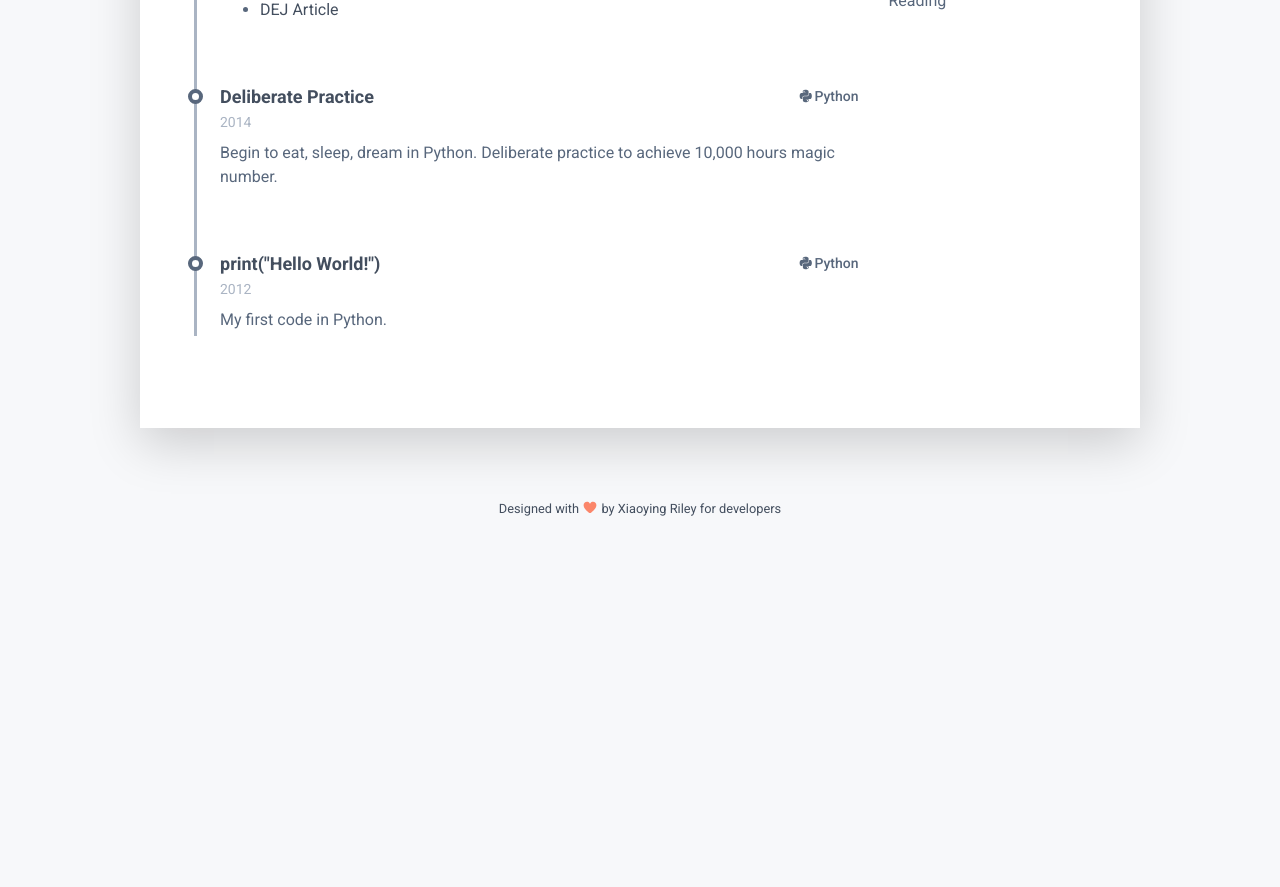
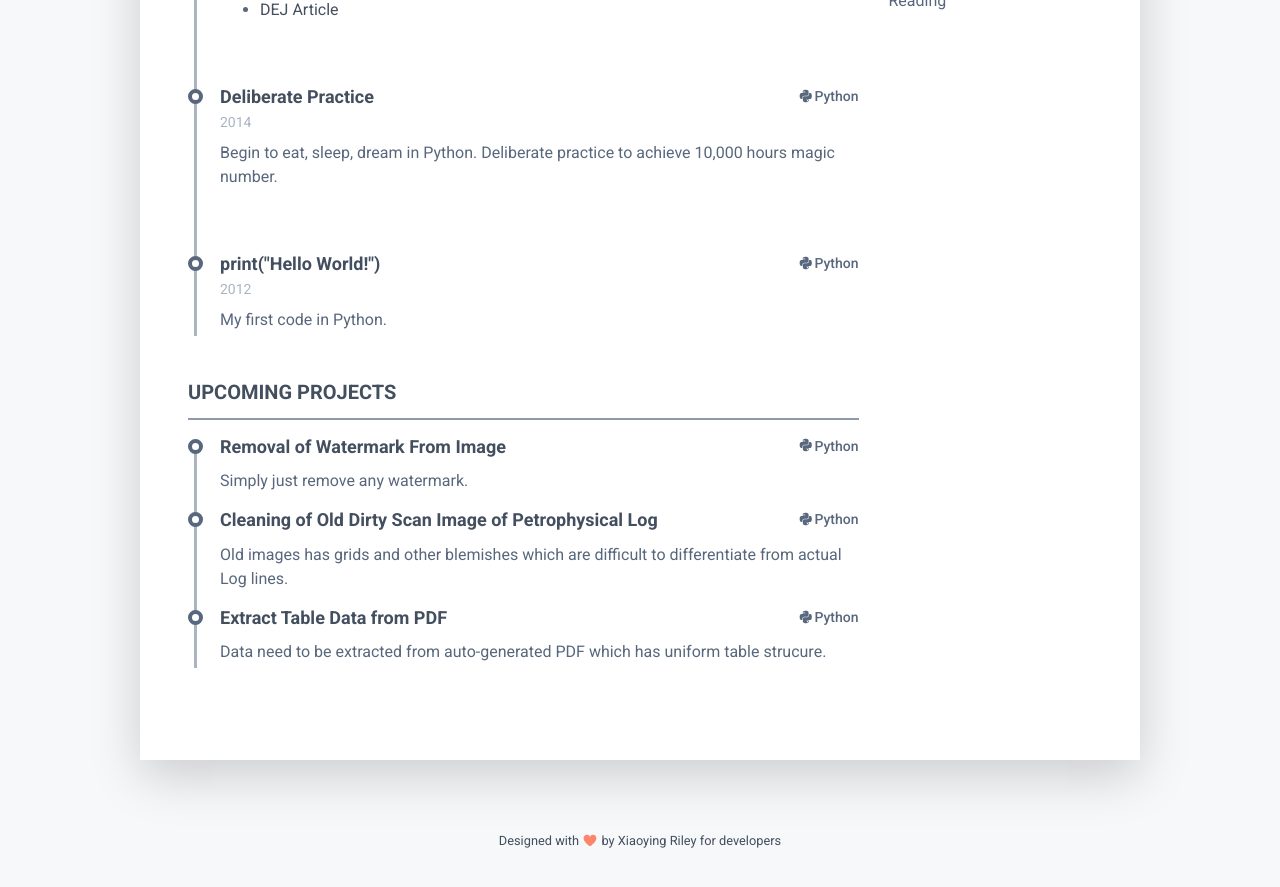
Before and after one commit to elvinado/elvinado.github.io, a Jekyll site: the page index.html, which Jekyll copies as it is, in a window 1280 px wide and 900 px high, scrolled down 1772 px. Shown: the top 887 px of the window. Built offline with Jekyll 4.4.1, drawn with Linux system fonts in a browser that asks for light colours; nearby versions of some CDN libraries; library files that are not in the unit come from our copies; before the commit the page ends 2340 px from its top, so only the background shows below that.

Commit message:
Add Upcoming Projects

```diff
--- a/index.html
+++ b/index.html
@@ -207,8 +207,64 @@
 
 
 						    </div>
+						</section><!--//experience-section-->
+
+						<section class="resume-section experience-section mb-5">
+						    <h2 class="resume-section-title text-uppercase font-weight-bold pb-3 mb-3">Upcoming Projects</h2>
+						    <div class="resume-section-content">
+							    <div class="resume-timeline position-relative">
+
+									<article class="resume-timeline-item position-relative">
+										<div class="resume-timeline-item-header mb-2">
+										    <div class="d-flex flex-column flex-md-row">
+												<a href="#">
+										        <h3 class="resume-position-title font-weight-bold mb-1">Removal of Watermark From Image</h3>
+												</a>
+										        <div class="resume-company-name ml-auto"><i class="fab fa-python"></i>Python</div>
+										    </div><!--//row-->
+										</div><!--//resume-timeline-item-header-->
+										<div class="resume-timeline-item-desc">
+										    <p>Simply just remove any watermark.</p>
+									    </div><!--//resume-timeline-item-desc-->
+									</article><!--//resume-timeline-item-->
+
+									<article class="resume-timeline-item position-relative">
+										<div class="resume-timeline-item-header mb-2">
+										    <div class="d-flex flex-column flex-md-row">
+												<a href="#">
+										        <h3 class="resume-position-title font-weight-bold mb-1">Cleaning of Old Dirty Scan Image of Petrophysical Log</h3>
+												</a>
+										        <div class="resume-company-name ml-auto"><i class="fab fa-python"></i>Python</div>
+										    </div><!--//row-->
+										</div><!--//resume-timeline-item-header-->
+										<div class="resume-timeline-item-desc">
+										    <p>Old images has grids and other blemishes which are difficult to differentiate from actual Log lines.</p>
+									    </div><!--//resume-timeline-item-desc-->
+									</article><!--//resume-timeline-item-->
+
+									<article class="resume-timeline-item position-relative">
+										<div class="resume-timeline-item-header mb-2">
+										    <div class="d-flex flex-column flex-md-row">
+												<a href="#">
+										        <h3 class="resume-position-title font-weight-bold mb-1">Extract Table Data from  PDF </h3>
+												</a>
+										        <div class="resume-company-name ml-auto"><i class="fab fa-python"></i>Python</div>
+										    </div><!--//row-->
+										</div><!--//resume-timeline-item-header-->
+										<div class="resume-timeline-item-desc">
+										    <p>Data need to be extracted from auto-generated PDF which has uniform table strucure.</p>
+									    </div><!--//resume-timeline-item-desc-->
+									</article><!--//resume-timeline-item-->
+
+							    </div><!--//resume-timeline-->
+
+
+						    </div>
 					    </section><!--//experience-section-->
-				    </div>
+					</div>
+
+
+
 				    <div class="col-lg-3">
 					    <section class="resume-section skills-section mb-5">
 						    <h2 class="resume-section-title text-uppercase font-weight-bold pb-3 mb-3">Skills &amp; Tools</h2>
@@ -352,7 +408,8 @@
 					    </section><!--//interests-section-->
 
 				    </div>
-			    </div><!--//row-->
+				</div><!--//row-->
+
 		    </div><!--//resume-body-->
 
 
```
